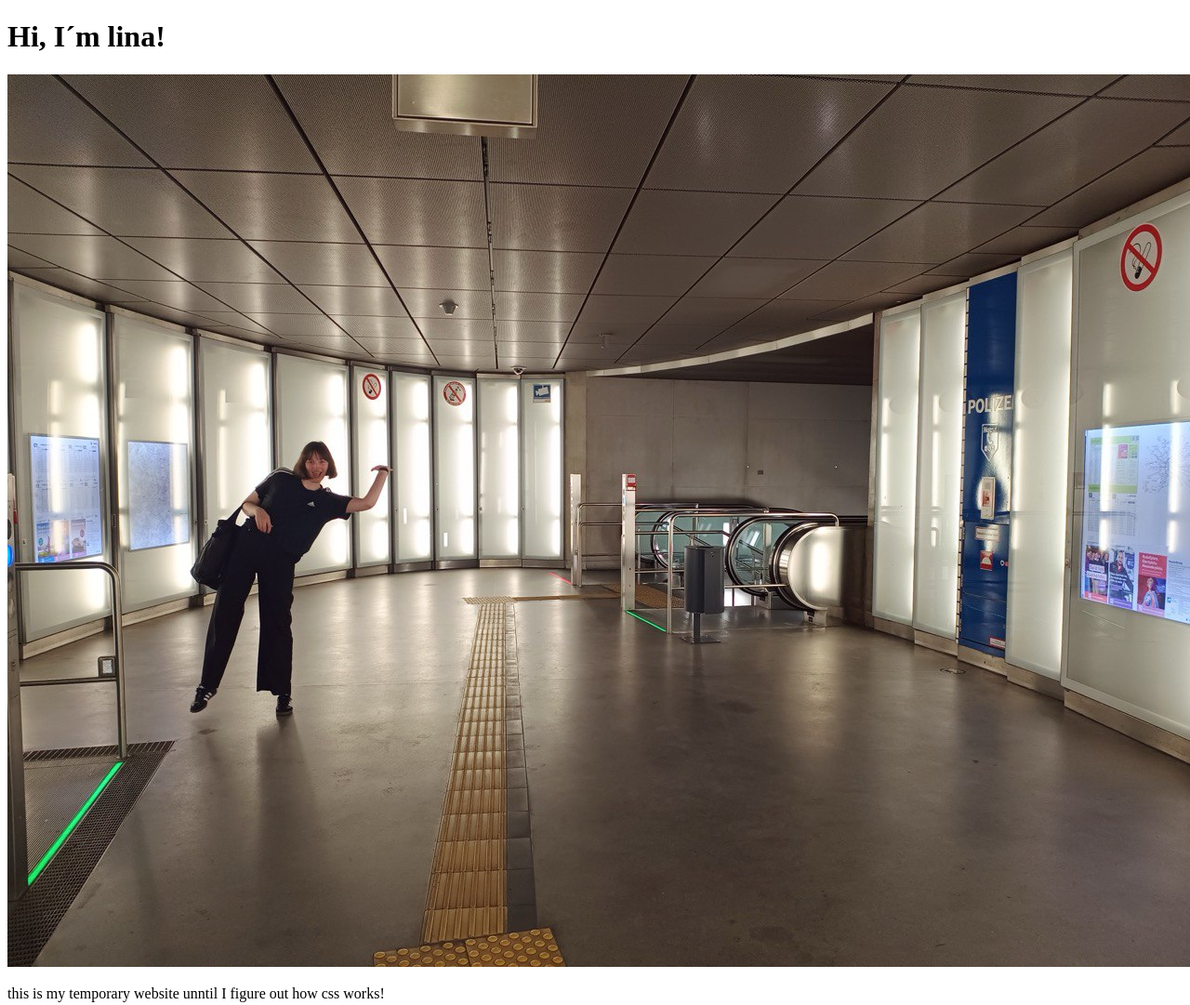
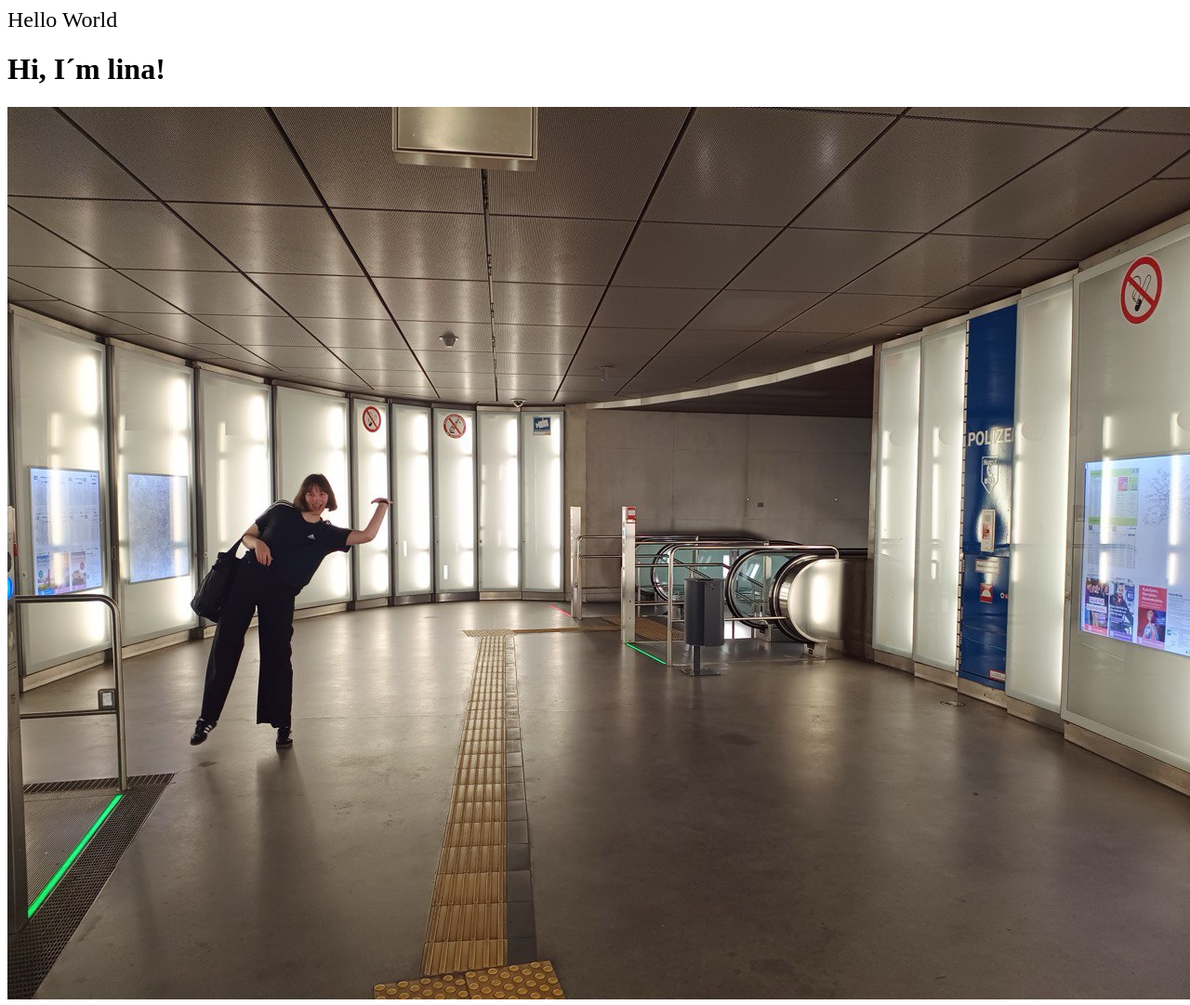
Before and after one commit to Lina-Kramer/lina-kramer.github.io, a plain HTML site: page index.html in a window 1280 px wide. Shown: the top 1081 px of the page at 93% size. Drawn offline with Linux system fonts and the light colour scheme.

Commit message:
Update index.html

```diff
--- a/index.html
+++ b/index.html
@@ -1,5 +1,8 @@
 <!DOCTYPE html>
 <html>
+<font size="5">
+    Hello World
+</font>
 <body>
 <h1>Hi, I´m lina!</h1>
 <img src="photo_2024-09-20_10-08-56.jpg" alt="me" width="1280" height="960">
```
